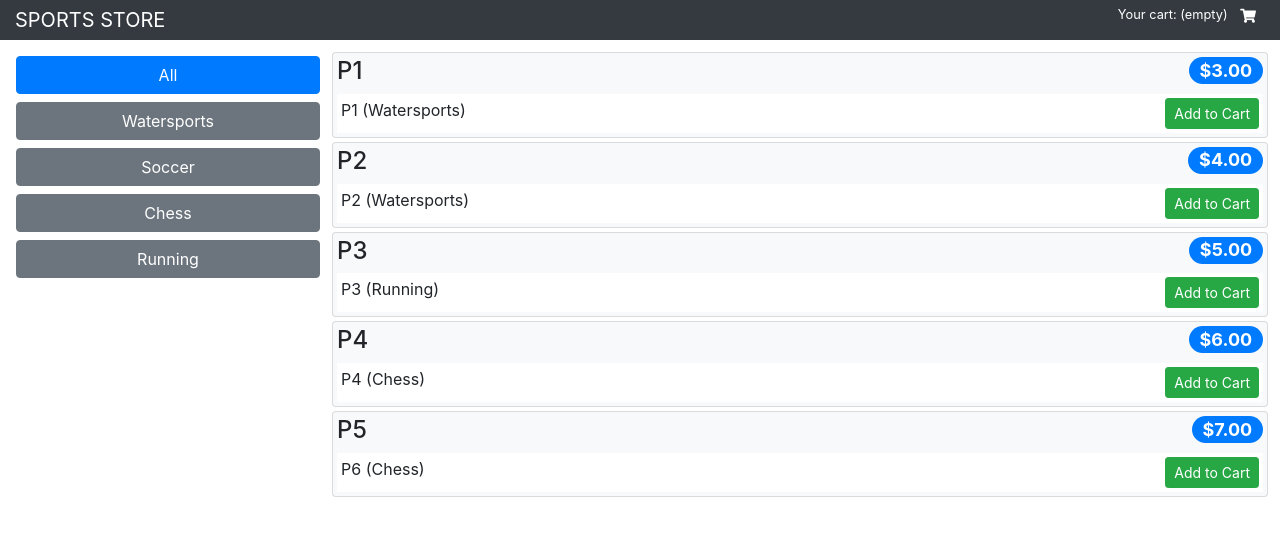
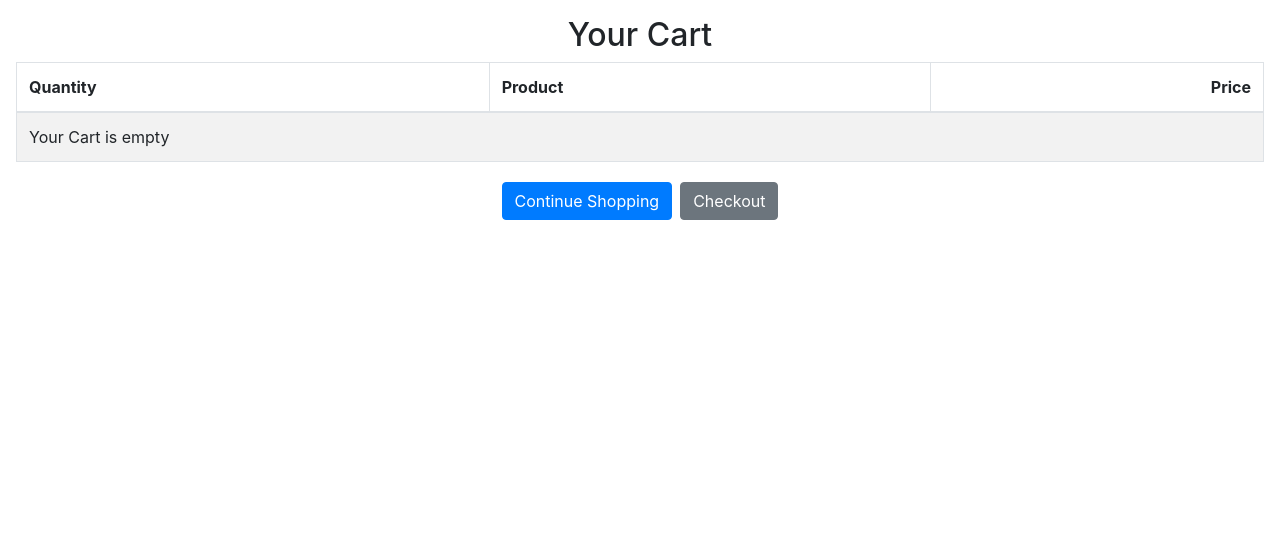
Before and after one commit to uzorjchibuzor/cna-building-solutions-with-react, a React (Create React App) app: page /shop/cart in a window 1280 px wide. Before the commit this address led to /shop/products. Shown: the top 536 px of the page. Built offline with nearby package versions, Linux system fonts and the light colour scheme.

Commit message:
complete the cart feature for the application

```diff
--- /dev/null
+++ b/src/shop/CartDetails.js
@@ -0,0 +1,37 @@
+import React, { Component } from "react";
+import { Link } from "react-router-dom";
+import { CartDetailsRows } from "./CartDetailsRows";
+
+export class CartDetails extends Component {
+
+  getLinkClasses = () => `btn btn-secondary m-1 ${this.props.cartItems === 0 ? "disabled" : ""}`
+
+  render() {
+    return <div className="m-3">
+      <h2 className="text-center">Your Cart</h2>
+      <table className="table table-bordered table-striped">
+        <thead>
+          <tr>
+            <th>Quantity</th>
+            <th>Product</th>
+            <th className="text-right">Price</th>
+          </tr>
+        </thead>
+        <tbody>
+          <CartDetailsRows cart={ this.props.cart }
+              cartPrice={ this.props.cartPrice }
+              updateQuantity={ this.props.updateCartQuantity }
+              removeFromCart={ this.props.removeFromCart } />
+        </tbody>
+      </table>
+      <div className="text-center">
+        <Link className="btn btn-primary m-1" to="/shop">
+          Continue Shopping
+        </Link>
+        <Link className={ this.getLinkClasses() } to="/shop/checkout">
+          Checkout
+        </Link>
+      </div>
+    </div>
+  }
+}
--- /dev/null
+++ b/src/shop/CartDetailsRows.js
@@ -0,0 +1,37 @@
+import React, { Component } from 'react';
+
+export class CartDetailsRows extends Component {
+
+  handleChange = (product, event) => this.props.updateQuantity(product, event.target.value)
+
+  render() {
+    if (!this.props.cart || this.props.cart.length === 0) {
+      return <tr>
+        <td colSpan="5">Your Cart is empty</td>
+      </tr>
+    } else {
+      return <React.Fragment>
+        { this.props.cart.map(item =>
+            <tr key={ item.product.id }>
+              <td>
+                <input type="number" value={ item.quantity }
+                    onChange={ (ev) => this.handleChange(item.product, ev) } />
+              </td>
+              <td>{ item.product.name }</td>
+              <td>{ item.product.price.toFixed(2) }</td>
+              <td>{ (item.quantity * item.product.price).toFixed(2) }</td>
+              <td>
+                <button className="btn btn-sm btn-danger"
+                  onClick={ () => this.props.removeFromCart(item.product) }>
+                  Remove
+                </button>
+              </td>
+            </tr>) }
+            <tr>
+              <th colSpan="3" className="text-right">Total</th>
+              <th colSpan="2">${ this.props.cartPrice.toFixed(2) }</th>
+            </tr>
+      </React.Fragment>
+    }
+  }
+}
--- a/src/shop/Shop.js
+++ b/src/shop/Shop.js
@@ -4,6 +4,11 @@
 import { CartSummary } from "./CartSummary";
 
 export class Shop extends Component {
+
+  handleAddToCart = (...args) => {
+    this.props.addToCart(...args);
+    this.props.history.push("/shop/cart");
+  }
   render() {
     return (
       <div className="container-fluid">
@@ -22,7 +27,7 @@
           </div>
           <div className="col-9 p-2">
             <ProductList products={this.props.products}
-                addToCart={ this.props.addToCart } />
+                addToCart={ this.handleAddToCart } />
           </div>
         </div>
       </div>
--- a/src/shop/ShopConnector.js
+++ b/src/shop/ShopConnector.js
@@ -10,6 +10,7 @@
   removeFromCart,
   clearCart
 } from "../data/CartActionCreators";
+import { CartDetails } from './CartDetails'
 
 const mapStateToProps = dataStore => ({
   ...dataStore
@@ -46,6 +47,7 @@
               />
             )}
           />
+          <Route path="/shop/cart" render={ (routeProps) => <CartDetails { ...this.props } { ...routeProps } /> } />
           <Redirect to="/shop/products" />
         </Switch>
       );
```
